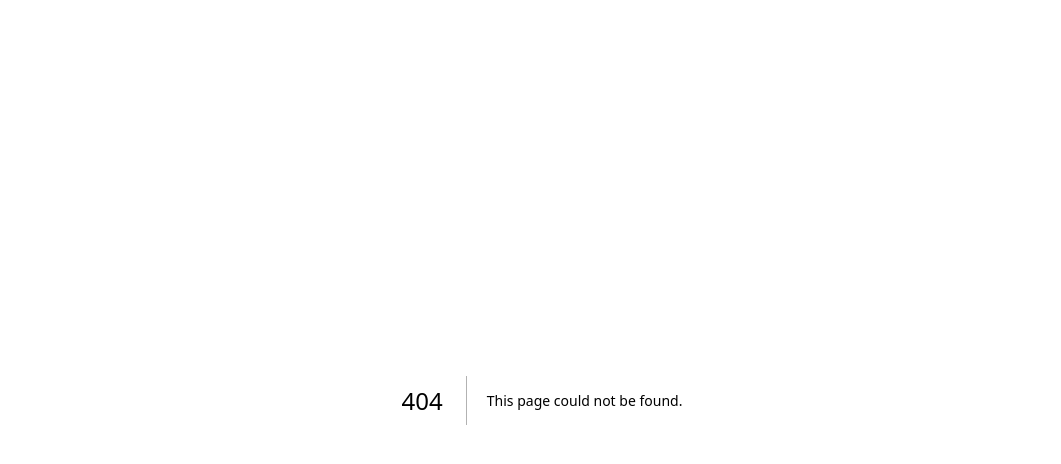
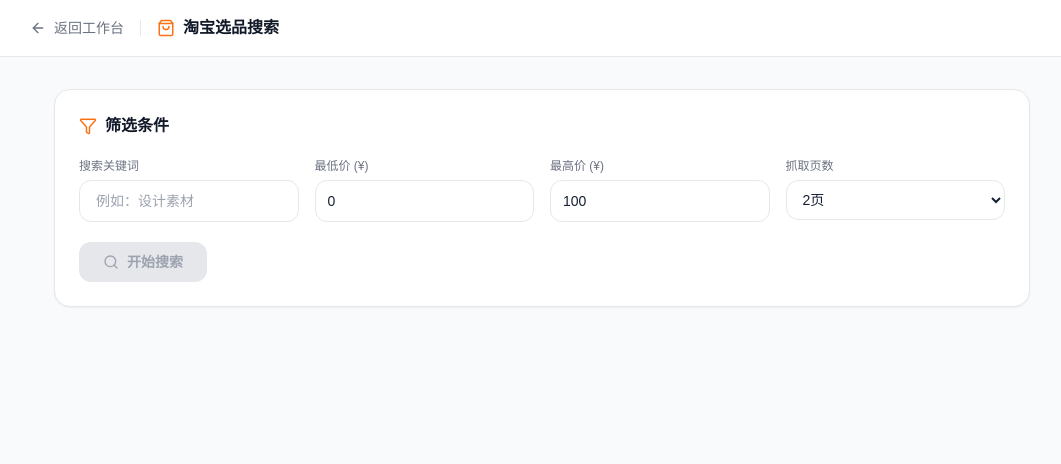
Before and after one commit to xiemingdan11-lang/xiemingdan, a Next.js app: page /search in a window 1280 px wide. Before the commit this address had no page. Shown: the top 464 px of the page, without its empty margins (98-1159 px from the left). Built offline with nearby package versions, Linux system fonts and the light colour scheme.

Commit message:
add taobao search page

```diff
--- /dev/null
+++ b/app/search/page.tsx
@@ -0,0 +1,79 @@
+"use client";
+import { useState } from "react";
+import { Search, ExternalLink, ShoppingBag, TrendingUp, Filter, ArrowLeft, Loader2, AlertCircle, RefreshCw } from "lucide-react";
+import Link from "next/link";
+const API_BASE = "http://124.222.223.153:8000";
+type Item = { title: string; price: number; sales: number; shop: string; img: string; link: string; itemId: string; };
+type SearchResult = { keyword: string; min_price: number; max_price: number; total: number; items: Item[]; };
+export default function SearchPage() {
+  const [keyword, setKeyword] = useState("");
+  const [minPrice, setMinPrice] = useState("0");
+  const [maxPrice, setMaxPrice] = useState("100");
+  const [pages, setPages] = useState("2");
+  const [loading, setLoading] = useState(false);
+  const [result, setResult] = useState<SearchResult | null>(null);
+  const [error, setError] = useState<string | null>(null);
+  async function handleSearch() {
+    if (!keyword.trim()) return;
+    setLoading(true); setError(null); setResult(null);
+    try {
+      const params = new URLSearchParams({ keyword: keyword.trim(), min_price: minPrice||"0", max_price: maxPrice||"9999", pages: pages||"2" });
+      const res = await fetch(`${API_BASE}/api/search?${params}`);
+      if (!res.ok) throw new Error("服务器返回 " + res.status);
+      const data = await res.json();
+      if (data.error) throw new Error(data.error);
+      setResult(data);
+    } catch (e) {
+      const msg = e instanceof Error ? e.message : "未知错误";
+      setError(msg.includes("fetch") ? "无法连接到爬虫服务器" : msg);
+    } finally { setLoading(false); }
+  }
+  return (
+    <div className="min-h-screen bg-gray-50">
+      <header className="bg-white border-b border-gray-200 px-6 py-4">
+        <div className="max-w-5xl mx-auto flex items-center gap-4">
+          <Link href="/" className="flex items-center gap-2 text-gray-500 hover:text-gray-800 text-sm"><ArrowLeft size={16} /> 返回工作台</Link>
+          <div className="h-4 w-px bg-gray-200" />
+          <div className="flex items-center gap-2"><ShoppingBag size={18} className="text-orange-500" /><h1 className="font-semibold text-gray-900">淘宝选品搜索</h1></div>
+        </div>
+      </header>
+      <main className="max-w-5xl mx-auto px-6 py-8">
+        <div className="bg-white rounded-2xl border border-gray-200 p-6 shadow-sm">
+          <div className="flex items-center gap-2 mb-5"><Filter size={18} className="text-orange-500" /><h2 className="font-semibold text-gray-900">筛选条件</h2></div>
+          <div className="grid gap-4 md:grid-cols-4">
+            <div><label className="block text-xs text-gray-500 mb-1.5">搜索关键词</label>
+              <input type="text" value={keyword} onChange={e=>setKeyword(e.target.value)} onKeyDown={e=>e.key==="Enter"&&handleSearch()} placeholder="例如：设计素材" className="w-full px-4 py-2.5 rounded-xl border border-gray-200 text-sm focus:outline-none focus:ring-2 focus:ring-orange-300" /></div>
+            <div><label className="block text-xs text-gray-500 mb-1.5">最低价 (¥)</label>
+              <input type="number" value={minPrice} onChange={e=>setMinPrice(e.target.value)} className="w-full px-3 py-2.5 rounded-xl border border-gray-200 text-sm focus:outline-none focus:ring-2 focus:ring-orange-300" /></div>
+            <div><label className="block text-xs text-gray-500 mb-1.5">最高价 (¥)</label>
+              <input type="number" value={maxPrice} onChange={e=>setMaxPrice(e.target.value)} className="w-full px-3 py-2.5 rounded-xl border border-gray-200 text-sm focus:outline-none focus:ring-2 focus:ring-orange-300" /></div>
+            <div><label className="block text-xs text-gray-500 mb-1.5">抓取页数</label>
+              <select value={pages} onChange={e=>setPages(e.target.value)} className="w-full px-3 py-2.5 rounded-xl border border-gray-200 text-sm bg-white focus:outline-none focus:ring-2 focus:ring-orange-300">
+                <option value="1">1页</option><option value="2">2页</option><option value="3">3页</option><option value="5">5页</option></select></div>
+          </div>
+          <button onClick={handleSearch} disabled={loading||!keyword.trim()} className="mt-5 flex items-center gap-2 bg-orange-500 hover:bg-orange-600 disabled:bg-gray-200 disabled:text-gray-400 text-white font-semibold px-6 py-2.5 rounded-xl text-sm transition-colors">
+            {loading ? <><Loader2 size={16} className="animate-spin" /> 爬取中...</> : <><Search size={16} /> 开始搜索</>}
+          </button>
+        </div>
+        {error && <div className="mt-4 flex items-start gap-3 bg-red-50 border border-red-100 rounded-2xl p-4 text-sm text-red-700"><AlertCircle size={16} className="mt-0.5 shrink-0" /><p>{error}</p></div>}
+        {result && (
+          <div className="mt-6">
+            <div className="flex items-center justify-between mb-4">
+              <h2 className="font-semibold text-gray-900 flex items-center gap-2"><TrendingUp size={18} className="text-orange-500" />搜索结果 <span className="text-sm font-normal text-gray-500">共{result.total}条</span></h2>
+              <button onClick={handleSearch} className="flex items-center gap-1.5 text-sm text-gray-500 hover:text-gray-800"><RefreshCw size={14} /> 刷新</button>
+            </div>
+            <div className="grid gap-3">{result.items.map((item,i)=>(
+              <div key={i} className="bg-white rounded-2xl border border-gray-200 p-4 flex items-center gap-4 hover:border-orange-200 hover:shadow-sm transition-all">
+                <div className={"w-7 h-7 rounded-full flex items-center justify-center text-xs font-bold shrink-0 "+(i===0?"bg-orange-500 text-white":i===1?"bg-orange-300 text-white":i===2?"bg-orange-200 text-orange-800":"bg-gray-100 text-gray-500")}>{i+1}</div>
+                {item.img&&<img src={item.img} alt={item.title} className="w-14 h-14 rounded-xl object-cover shrink-0" onError={e=>{(e.target as HTMLImageElement).style.display="none"}} />}
+                <div className="flex-1 min-w-0"><p className="font-medium text-gray-900 text-sm line-clamp-2">{item.title}</p>
+                  <div className="mt-1.5 flex flex-wrap items-center gap-3 text-xs"><span className="text-orange-600 font-bold text-base">¥{item.price}</span>
+                    {item.sales>0&&<span className="bg-orange-50 text-orange-600 px-2 py-0.5 rounded-full">月销{item.sales.toLocaleString()}</span>}
+                    {item.shop&&<span className="text-gray-500">{item.shop}</span>}</div></div>
+                {item.link&&<a href={item.link} target="_blank" rel="noopener noreferrer" className="flex items-center gap-1.5 bg-orange-50 hover:bg-orange-100 text-orange-600 font-semibold text-sm px-4 py-2 rounded-xl shrink-0">查看<ExternalLink size={14} /></a>}
+              </div>))}</div>
+          </div>)}
+      </main>
+    </div>
+  );
+}
```
